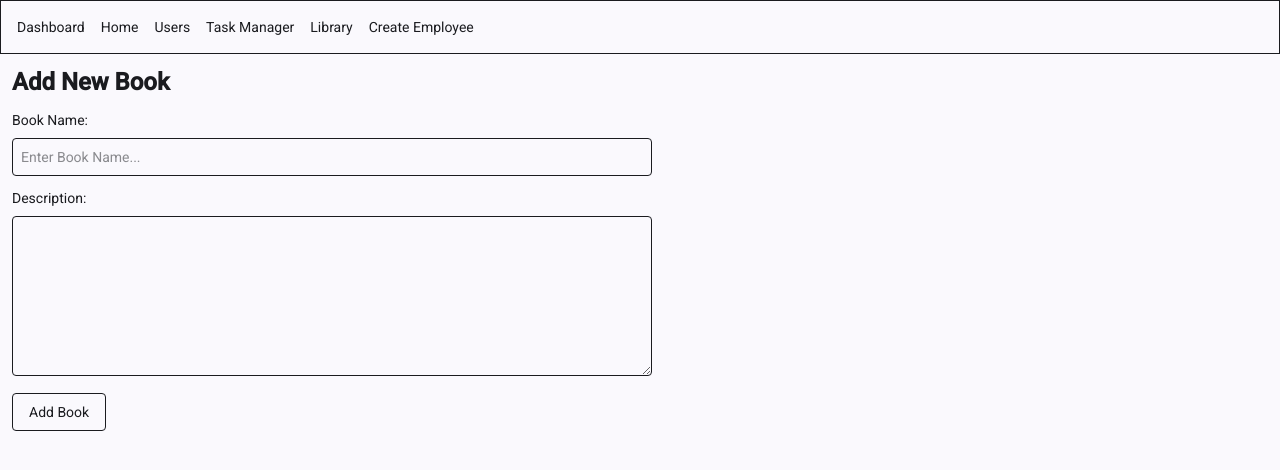
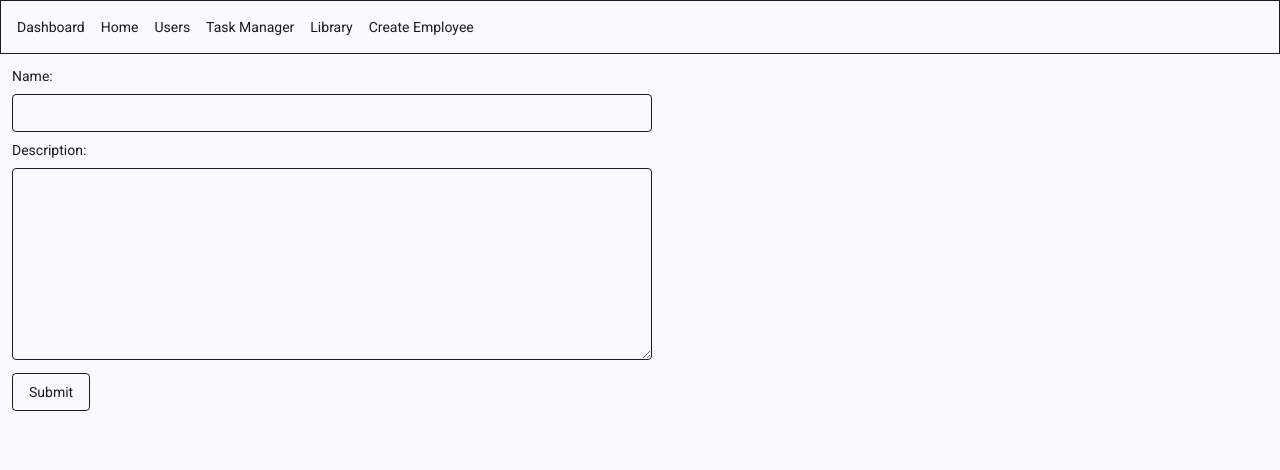
Before and after one commit to kamaleshsk123/Angular-Learning, an Angular app: page /library in a window 1280 px wide. Shown: the top 470 px of the page. Built offline with nearby package versions, Linux system fonts and the light colour scheme.

Commit message:
feat: implement books management component with CRUD functionality and register route

```diff
--- a/src/app/app.routes.ts
+++ b/src/app/app.routes.ts
@@ -10,6 +10,7 @@ import { TaskManager } from './task-manager/task-manager';
 import { Library } from './library/library';
 import { Employeeform } from './employeeform/employeeform';
 import { Employeelist } from './employeelist/employeelist';
+import { Books } from './books/books';
 
 export const routes: Routes = [
   { path: '', component: Home },
@@ -19,7 +20,8 @@ export const routes: Routes = [
   { path: 'dashboard', component: UserDashboard },
   { path: 'edit/:id', component: EditUser },
   { path: 'task', component: TaskManager },
-  { path: 'library', component: Library },
+  // { path: 'library', component: Library },
   { path: 'create-employee', component: Employeeform },
   { path: 'employee-table', component: Employeelist },
+  { path: 'library', component: Books },
 ];
--- /dev/null
+++ b/src/app/books/books.html
@@ -0,0 +1,51 @@
+<section class="w-full m-3">
+  <form [formGroup]="books_list" class="w-1/2 space-y-2">
+    <div>
+      <h1>Name:</h1>
+      <input type="text" formControlName="name" class="border rounded w-full mt-2 p-2" />
+    </div>
+    <div>
+      <h1>Description:</h1>
+      <textarea
+        formControlName="description"
+        class="border rounded mt-2 p-2 w-full h-48"
+      ></textarea>
+    </div>
+    <div class="flex space-x-2">
+      <button
+        [disabled]="books_list.invalid"
+        [ngClass]="books_list.invalid ? 'border' : 'bg-sky-400 cursor-pointer text-white'"
+        type="submit"
+        (click)="onSubmit()"
+        class="px-4 py-2 rounded"
+      >
+        Submit
+      </button>
+      <!-- <button class="border rounded px-4 py-2 cursor-pointer" (click)="boreButton()">
+        Bore {{ count }}
+      </button> -->
+    </div>
+  </form>
+  <div *ngIf="details.length > 0" class="space-y-2">
+    <table class="border mt-2 w-1/2">
+      <thead class="border-b text-left bg-gray-100">
+        <tr>
+          <th class="p-2">Name</th>
+          <th class="p-2">Description</th>
+          <th class="p-2">Action</th>
+        </tr>
+      </thead>
+
+      <tbody>
+        <tr *ngFor="let book of details; let i = index">
+          <td class="p-2">{{ book.name }}</td>
+          <td class="p-2">{{ book.description }}</td>
+          <td class="p-2 space-x-2">
+            <button class="text-blue-500 cursor-pointer" (click)="onEdit(i)">Edit</button>
+            <button class="text-red-500 cursor-pointer" (click)="onDelete(i)">Delete</button>
+          </td>
+        </tr>
+      </tbody>
+    </table>
+  </div>
+</section>
--- /dev/null
+++ b/src/app/books/books.ts
@@ -0,0 +1,41 @@
+import { CommonModule } from '@angular/common';
+import { Component } from '@angular/core';
+import { FormControl, FormGroup, ReactiveFormsModule, Validators } from '@angular/forms';
+
+@Component({
+  selector: 'app-books',
+  imports: [ReactiveFormsModule, CommonModule],
+  templateUrl: './books.html',
+  styleUrl: './books.css',
+})
+export class Books {
+  count1 = 0;
+  details: any[] = [];
+  books_list = new FormGroup({
+    name: new FormControl('', [Validators.required]),
+    description: new FormControl('', [Validators.required]),
+  });
+
+  onSubmit() {
+    this.details.push(this.books_list.value);
+    console.log(this.books_list.value);
+    this.reset();
+  }
+
+  reset() {
+    this.books_list.reset();
+  }
+
+  boreButton() {
+    this.count1 = this.count1 + 1;
+    console.log(this.count1);
+  }
+
+  onEdit(index: number) {
+    this.books_list.setValue(this.details[index]);
+  }
+
+  onDelete(index: number) {
+    this.details.splice(index, 1);
+  }
+}
```
Also changed, not shown: src/app/books/books.css (added), 1 other file (tests, documents, lock files or other folders).
